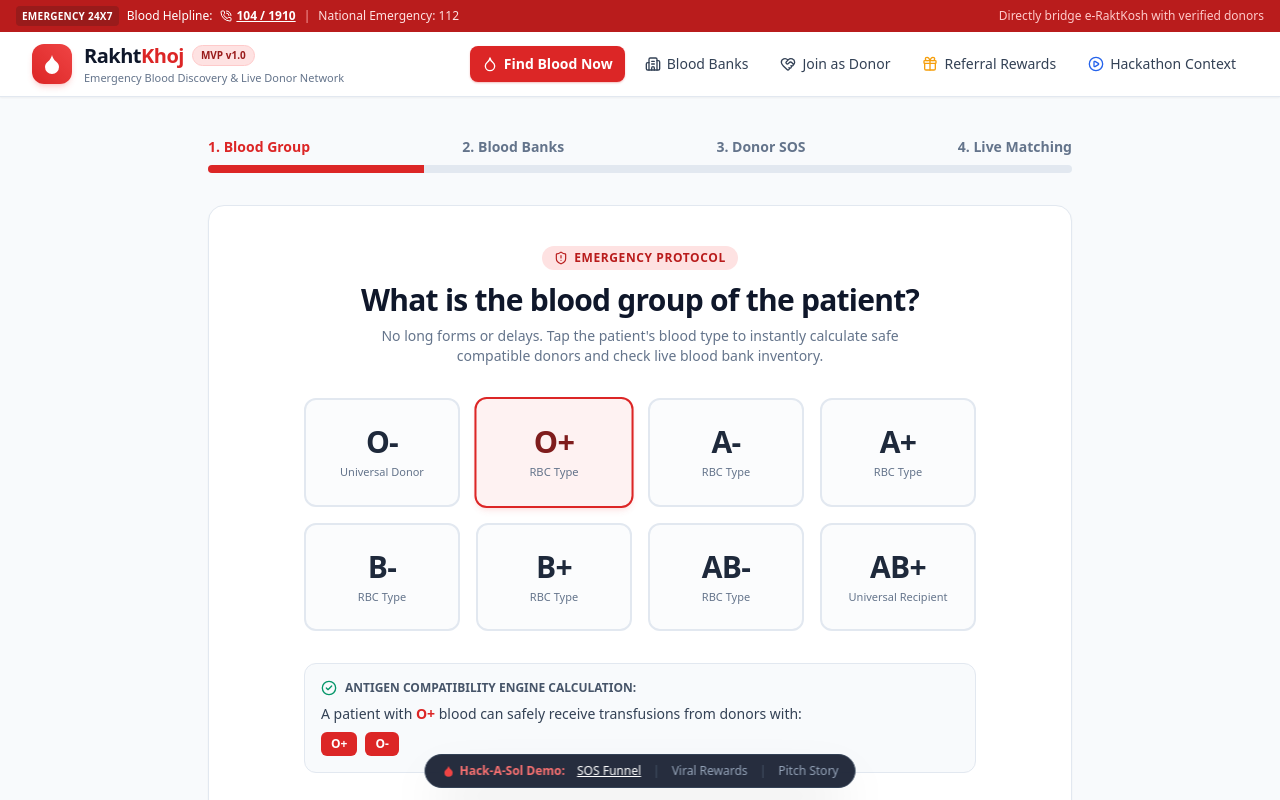
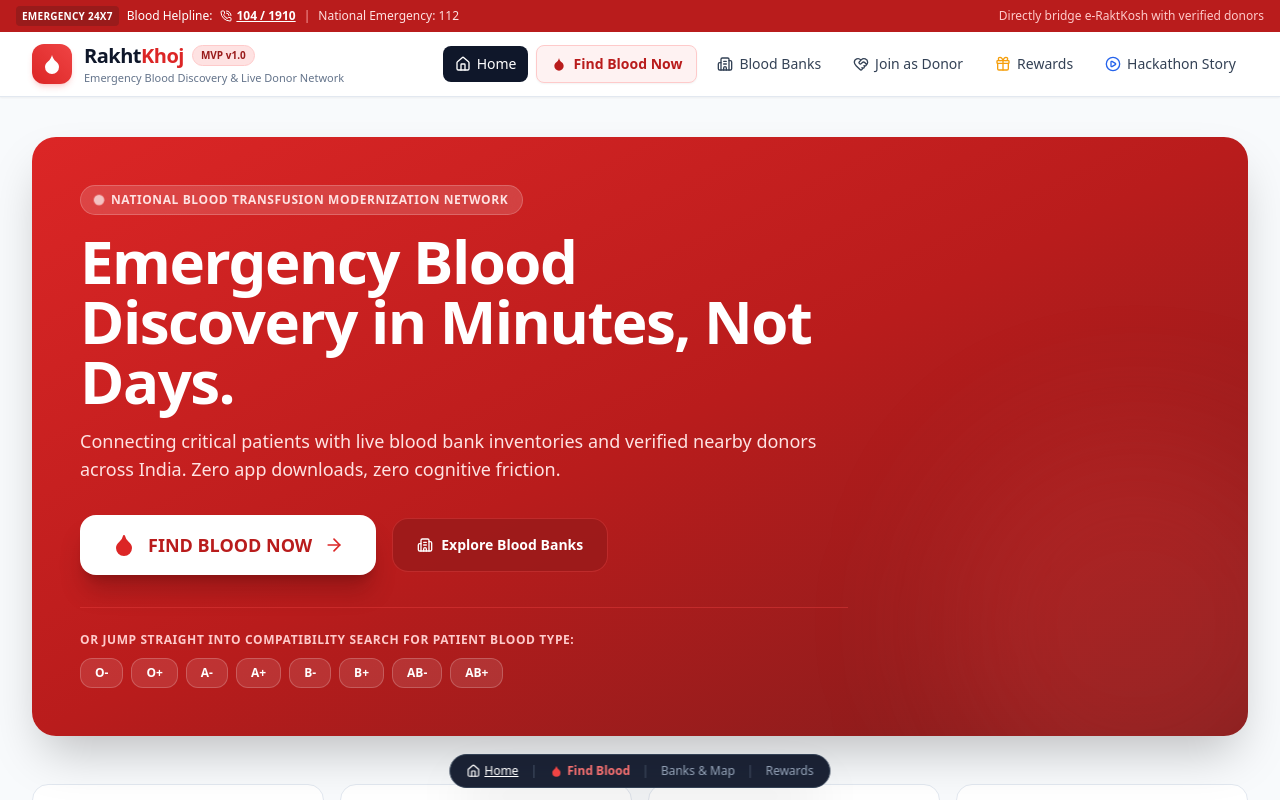
Before and after one commit to Pranjalstart679/hacka-sol-project, a React (Vite) app: page / in a window 1280 px wide. Shown: the top 800 px of the page. Built offline with nearby package versions, Linux system fonts and the light colour scheme.

Commit message:
feat(app): connect home view, GPS location state, and updated navigation tabs

```diff
--- a/src/App.tsx
+++ b/src/App.tsx
@@ -1,24 +1,50 @@
 import React, { useState } from 'react';
 import { Navbar } from './components/Navbar';
+import { GeneralHome } from './components/GeneralHome';
 import { EmergencyWizard } from './components/EmergencyWizard';
 import { BloodBankExplorer } from './components/BloodBankExplorer';
 import { DonorRegistration } from './components/DonorRegistration';
 import { ReferralProgram } from './components/ReferralProgram';
 import { HackathonPitchContext } from './components/HackathonPitchContext';
 import { DonorSimulatorModal } from './components/DonorSimulatorModal';
-import { INITIAL_BLOOD_BANKS, INITIAL_DONORS } from './lib/mockData';
-import { BloodBank, Donor, SOSRequest } from './types';
-import { Droplet, Heart, Sparkles, Building2, Gift, PlayCircle } from 'lucide-react';
+import { getBloodBanksWithDistance, INITIAL_DONORS } from './lib/mockData';
+import { BloodBank, Donor, BloodGroup, SOSRequest } from './types';
+import { Droplet, Home } from 'lucide-react';
 
 export function App() {
-  const [activeTab, setActiveTab] = useState<'emergency' | 'banks' | 'register' | 'rewards' | 'pitch'>('emergency');
-  const [bloodBanks] = useState<BloodBank[]>(INITIAL_BLOOD_BANKS);
+  const [activeTab, setActiveTab] = useState<'home' | 'emergency' | 'banks' | 'register' | 'rewards' | 'pitch'>('home');
+
+  // Real coordinates state (defaults to Nava Raipur, CG - site of Hack-A-Sol IIIT-NR)
+  const [userLocation, setUserLocation] = useState<{ lat: number; lng: number; label: string }>({
+    lat: 21.1610,
+    lng: 81.7820,
+    label: 'Nava Raipur, Chhattisgarh'
+  });
+
+  const [bloodBanks, setBloodBanks] = useState<BloodBank[]>(() =>
+    getBloodBanksWithDistance(21.1610, 81.7820)
+  );
+
   const [donors, setDonors] = useState<Donor[]>(INITIAL_DONORS);
+  const [preselectedGroup, setPreselectedGroup] = useState<BloodGroup | null>('O+');
 
   // Simulator Modal State
   const [isSimulatorOpen, setIsSimulatorOpen] = useState(false);
   const [simRequest, setSimRequest] = useState<SOSRequest | null>(null);
   const [simDonor, setSimDonor] = useState<Donor | null>(null);
+
+  const handleUpdateLocation = (lat: number, lng: number, label: string) => {
+    setUserLocation({ lat, lng, label });
+    const updatedBanks = getBloodBanksWithDistance(lat, lng);
+    setBloodBanks(updatedBanks);
+  };
+
+  const handleStartEmergency = (group?: BloodGroup) => {
+    if (group) {
+      setPreselectedGroup(group);
+    }
+    setActiveTab('emergency');
+  };
 
   const handleOpenSimulator = (request: SOSRequest, donor: Donor) => {
     setSimRequest(request);
@@ -46,17 +72,30 @@ export function App() {
         activeTab={activeTab}
         setActiveTab={setActiveTab}
         onResetEmergency={() => {
-          // Keep activeTab as emergency
+          setActiveTab('home');
         }}
       />
 
       {/* Main Content Area */}
       <main className="flex-1 pb-16">
+        {activeTab === 'home' && (
+          <GeneralHome
+            bloodBanks={bloodBanks}
+            userLocation={userLocation}
+            onUpdateLocation={handleUpdateLocation}
+            onStartEmergency={handleStartEmergency}
+            onNavigateTab={(tab) => setActiveTab(tab)}
+          />
+        )}
+
         {activeTab === 'emergency' && (
           <EmergencyWizard
             bloodBanks={bloodBanks}
             donors={donors}
+            userLocation={userLocation}
+            initialGroup={preselectedGroup}
             onOpenDonorSimulator={handleOpenSimulator}
+            onBackToHome={() => setActiveTab('home')}
           />
         )}
 
@@ -79,36 +118,41 @@ export function App() {
 
         {activeTab === 'pitch' && (
           <HackathonPitchContext
-            onStartDemo={() => setActiveTab('emergency')}
+            onStartDemo={() => handleStartEmergency()}
           />
         )}
       </main>
 
-      {/* Interactive Floating Quick-Bar for Hackathon Demos */}
-      <div className="fixed bottom-3 left-1/2 -translate-x-1/2 z-40 bg-slate-900/90 text-white backdrop-blur-md px-4 py-2 rounded-full border border-slate-700 shadow-2xl flex items-center gap-3 text-xs">
-        <span className="text-red-400 font-extrabold flex items-center gap-1">
+      {/* Quick Navigation Floating Bar */}
+      <div className="fixed bottom-3 left-1/2 -translate-x-1/2 z-40 bg-slate-900/95 text-white backdrop-blur-md px-4 py-2 rounded-full border border-slate-700 shadow-2xl flex items-center gap-2 sm:gap-3 text-xs">
+        <button
+          onClick={() => setActiveTab('home')}
+          className={`flex items-center gap-1 font-medium ${activeTab === 'home' ? 'text-white font-bold underline' : 'text-slate-400 hover:text-white'}`}
+        >
+          <Home className="w-3.5 h-3.5" />
+          Home
+        </button>
+        <span className="text-slate-600">|</span>
+        <button
+          onClick={() => handleStartEmergency()}
+          className={`flex items-center gap-1 font-bold ${activeTab === 'emergency' ? 'text-red-400 underline' : 'text-red-400 hover:text-red-300'}`}
+        >
           <Droplet className="w-3.5 h-3.5 fill-red-500 stroke-none" />
-          Hack-A-Sol Demo:
-        </span>
+          Find Blood
+        </button>
+        <span className="text-slate-600">|</span>
         <button
-          onClick={() => setActiveTab('emergency')}
-          className={`hover:text-red-300 font-medium ${activeTab === 'emergency' ? 'text-white font-bold underline' : 'text-slate-400'}`}
+          onClick={() => setActiveTab('banks')}
+          className={`font-medium ${activeTab === 'banks' ? 'text-white font-bold underline' : 'text-slate-400 hover:text-white'}`}
         >
-          SOS Funnel
+          Banks & Map
         </button>
         <span className="text-slate-600">|</span>
         <button
           onClick={() => setActiveTab('rewards')}
-          className={`hover:text-amber-300 font-medium ${activeTab === 'rewards' ? 'text-amber-400 font-bold underline' : 'text-slate-400'}`}
+          className={`font-medium ${activeTab === 'rewards' ? 'text-amber-400 font-bold underline' : 'text-slate-400 hover:text-amber-300'}`}
         >
-          Viral Rewards
-        </button>
-        <span className="text-slate-600">|</span>
-        <button
-          onClick={() => setActiveTab('pitch')}
-          className={`hover:text-blue-300 font-medium ${activeTab === 'pitch' ? 'text-blue-400 font-bold underline' : 'text-slate-400'}`}
-        >
-          Pitch Story
+          Rewards
         </button>
       </div>
 
@@ -126,10 +170,10 @@ export function App() {
         <div className="max-w-7xl mx-auto px-4 flex flex-col sm:flex-row items-center justify-between gap-3">
           <div className="flex items-center gap-2">
             <span className="font-extrabold text-slate-900">RakhtKhoj</span>
-            <span>• Built for Hack-A-Sol 2026 (IIIT Naya Raipur) • Open Track</span>
+            <span>• Hack-A-Sol 2026 (IIIT Naya Raipur) • Open Track</span>
           </div>
           <div className="text-slate-400 text-[11px]">
-            In emergencies, every second counts. Transforming public health portals into active life-saving networks.
+            In emergencies, every second counts. Bridging e-RaktKosh with verified local donors.
           </div>
         </div>
       </footer>
--- a/src/components/Navbar.tsx
+++ b/src/components/Navbar.tsx
@@ -1,9 +1,9 @@
 import React from 'react';
-import { Droplet, PhoneCall, HeartHandshake, Building2, Gift, PlayCircle } from 'lucide-react';
+import { Droplet, PhoneCall, HeartHandshake, Building2, Gift, PlayCircle, Home } from 'lucide-react';
 
 interface NavbarProps {
-  activeTab: 'emergency' | 'banks' | 'register' | 'rewards' | 'pitch';
-  setActiveTab: (tab: 'emergency' | 'banks' | 'register' | 'rewards' | 'pitch') => void;
+  activeTab: 'home' | 'emergency' | 'banks' | 'register' | 'rewards' | 'pitch';
+  setActiveTab: (tab: 'home' | 'emergency' | 'banks' | 'register' | 'rewards' | 'pitch') => void;
   onResetEmergency?: () => void;
 }
 
@@ -33,7 +33,7 @@ export const Navbar: React.FC<NavbarProps> = ({ activeTab, setActiveTab, onReset
           <div
             className="flex items-center gap-3 cursor-pointer group"
             onClick={() => {
-              setActiveTab('emergency');
+              setActiveTab('home');
               if (onResetEmergency) onResetEmergency();
             }}
           >
@@ -58,14 +58,26 @@ export const Navbar: React.FC<NavbarProps> = ({ activeTab, setActiveTab, onReset
           {/* Desktop Navigation Links */}
           <nav className="hidden md:flex items-center gap-1 lg:gap-2">
             <button
-              onClick={() => setActiveTab('emergency')}
-              className={`px-3 py-2 rounded-lg text-sm font-semibold transition-all flex items-center gap-1.5 ${
-                activeTab === 'emergency'
-                  ? 'bg-red-600 text-white shadow-sm shadow-red-600/30'
+              onClick={() => setActiveTab('home')}
+              className={`px-3 py-2 rounded-lg text-sm font-medium transition-all flex items-center gap-1.5 ${
+                activeTab === 'home'
+                  ? 'bg-slate-900 text-white'
                   : 'text-slate-700 hover:bg-slate-100'
               }`}
             >
-              <Droplet className="w-4 h-4" />
+              <Home className="w-4 h-4" />
+              Home
+            </button>
+
+            <button
+              onClick={() => setActiveTab('emergency')}
+              className={`px-3.5 py-2 rounded-lg text-sm font-extrabold transition-all flex items-center gap-1.5 shadow-sm ${
+                activeTab === 'emergency'
+                  ? 'bg-red-600 text-white shadow-red-600/30'
+                  : 'bg-red-50 text-red-700 hover:bg-red-100 border border-red-200'
+              }`}
+            >
+              <Droplet className="w-4 h-4 fill-current stroke-none" />
               Find Blood Now
             </button>
 
@@ -102,7 +114,7 @@ export const Navbar: React.FC<NavbarProps> = ({ activeTab, setActiveTab, onReset
               }`}
             >
               <Gift className="w-4 h-4 text-amber-500" />
-              Referral Rewards
+              Rewards
             </button>
 
             <button
@@ -114,7 +126,7 @@ export const Navbar: React.FC<NavbarProps> = ({ activeTab, setActiveTab, onReset
               }`}
             >
               <PlayCircle className="w-4 h-4 text-blue-600" />
-              Hackathon Context
+              Hackathon Story
             </button>
           </nav>
         </div>
@@ -123,9 +135,17 @@ export const Navbar: React.FC<NavbarProps> = ({ activeTab, setActiveTab, onReset
       {/* Mobile Nav Tabs */}
       <div className="flex md:hidden overflow-x-auto border-t border-slate-200 px-2 py-1.5 bg-slate-50 gap-1 scrollbar-none">
         <button
+          onClick={() => setActiveTab('home')}
+          className={`flex-shrink-0 px-3 py-1.5 rounded-md text-xs font-semibold ${
+            activeTab === 'home' ? 'bg-slate-900 text-white' : 'text-slate-700 bg-white border border-slate-200'
+          }`}
+        >
+          Home
+        </button>
+        <button
           onClick={() => setActiveTab('emergency')}
-          className={`flex-shrink-0 px-3 py-1.5 rounded-md text-xs font-semibold ${
-            activeTab === 'emergency' ? 'bg-red-600 text-white' : 'text-slate-700 bg-white border border-slate-200'
+          className={`flex-shrink-0 px-3 py-1.5 rounded-md text-xs font-extrabold ${
+            activeTab === 'emergency' ? 'bg-red-600 text-white' : 'text-red-700 bg-red-50 border border-red-200'
           }`}
         >
           Find Blood
@@ -160,7 +180,7 @@ export const Navbar: React.FC<NavbarProps> = ({ activeTab, setActiveTab, onReset
             activeTab === 'pitch' ? 'bg-blue-600 text-white' : 'text-slate-700 bg-white border border-slate-200'
           }`}
         >
-          Hackathon Context
+          Hackathon Story
         </button>
       </div>
     </header>
```
